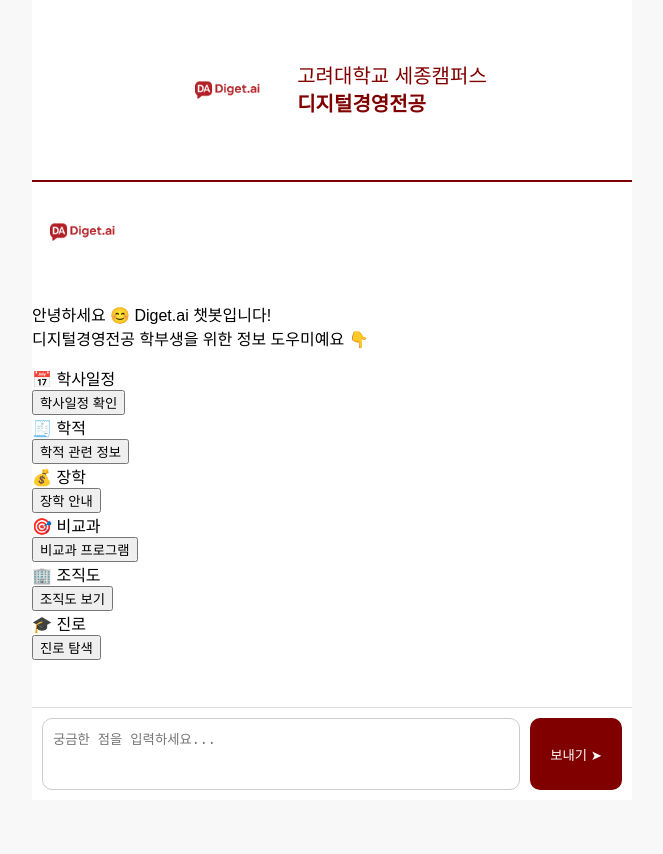
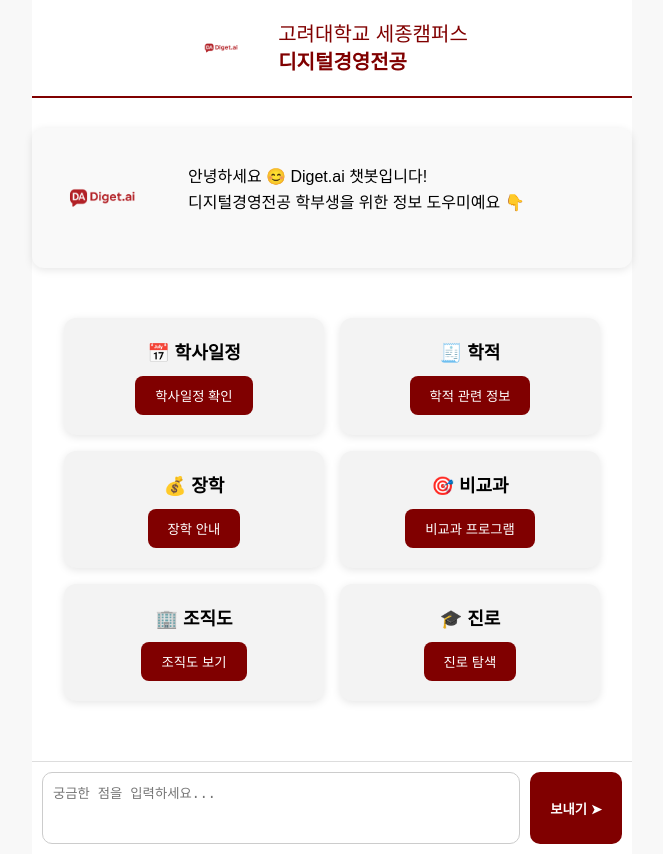
Before and after one commit to channwl/DPT-chatbot, a Django app: page /chatbot/ in a window 1280 px wide. Shown: the whole page, without its empty margins (308-971 px from the left). Before the commit the page ends 790 px from the top, so only its background shows below. Run offline with Django 4.2, Linux system fonts and the light colour scheme.

Commit message:
Update chatbot.html

```diff
--- a/chatbot/templates/chatbot/chatbot.html
+++ b/chatbot/templates/chatbot/chatbot.html
@@ -6,96 +6,93 @@
     <title>디지털경영전공 챗봇</title>
     <link rel="stylesheet" href="{% static 'chatbot/style.css' %}">
     <style>
-    body {
-    font-family: 'Noto Sans KR', sans-serif;
-    background-color: #f8f8f8;
-    margin: 0;
-    padding: 0;
-}
-
-.container {
-    max-width: 600px;
-    margin: 0 auto;
-    background-color: white;
-    min-height: 100vh;
-    display: flex;
-    flex-direction: column;
-    position: relative;
-}
-
-.intro-logo {
-    width: 100px;
-    height: auto;
-    margin-right: 16px;
-}
-
         .header-flex {
             display: flex;
             align-items: center;
             justify-content: center;
-    gap: 20px;
-    padding: 40px 0;
+            padding: 20px;
             border-bottom: 2px solid #800000;
-    text-align: left;
         }
 
         .logo {
-    height: 100px;
-    margin-right: 0;
+            height: 50px;
+            margin-right: 12px;
         }
 
-.header-title-text {
-    font-size: 20px;
+        .header-title {
+            font-size: 24px;
             color: #800000;
-    font-weight: 500;
-    line-height: 1.4;
+            font-weight: bold;
         }
 
-
-#chat-history {
-    flex: 1;
-    overflow-y: auto;
+        .intro-box {
+            display: flex;
+            gap: 20px;
+            margin: 30px 0;
+            background-color: #f9f9f9;
+            border-radius: 12px;
             padding: 20px;
+            box-shadow: 0 2px 8px rgba(0, 0, 0, 0.1);
         }
 
-.message {
-    margin-bottom: 15px;
-    padding: 10px;
-    border-radius: 15px;
-    max-width: 80%;
-    word-wrap: break-word;
+        .intro-box img {
+            width: 100px;
+            height: auto;
         }
 
-.message.user {
-    background-color: #d0e6f7;
-    align-self: flex-end;
-    margin-left: auto;
+        .intro-text {
+            font-size: 16px;
+            line-height: 1.6;
         }
 
-.message.bot {
-    background-color: #f0f0f0;
-    align-self: flex-start;
-    margin-right: auto;
+        .category-box {
+            display: flex;
+            flex-wrap: wrap;
+            gap: 16px;
+            justify-content: center;
+            margin: 20px 0;
         }
 
-.message.bot.loading {
-    background-color: #fff8e1;
+        .category-card {
+            background-color: #f3f3f3;
+            border-radius: 12px;
+            padding: 20px;
+            width: 220px;
+            box-shadow: 0 2px 8px rgba(0, 0, 0, 0.1);
+            display: flex;
+            flex-direction: column;
+            align-items: center;
         }
 
-#chat-form {
-    display: flex;
-    padding: 10px;
-    border-top: 1px solid #ddd;
+        .category-title {
+            font-size: 18px;
+            font-weight: bold;
+            margin-bottom: 12px;
         }
 
-#chat-form textarea {
-    flex: 1;
-    resize: none;
-    padding: 10px;
-    border-radius: 10px;
-    border: 1px solid #ccc;
-    margin-right: 10px;
-    height: 50px;
+        .category-content button {
+            padding: 10px 20px;
+            border: none;
+            border-radius: 8px;
+            background-color: #800000;
+            color: white;
+            cursor: pointer;
+        }
+
+        .category-content button:hover {
+            background-color: #a52a2a;
+        }
+
+        .message.bot, .message.user {
+            white-space: pre-line !important;
+        }
+
+        .bot-icon {
+        height: 35px;
+        width: auto;
+        vertical-align: middle;
+        margin-right: 6px;
+        border-radius: 4px;
     }
 
     #chat-form button {
@@ -105,29 +102,7 @@
         padding: 0 20px;
         border-radius: 10px;
         cursor: pointer;
-}
-
-.loading-icon {
-    height: 30px;
-    vertical-align: middle;
-    margin-right: 5px;
-}
-
-.bot-icon {
-        height: 48px;
-        width: auto;
-        vertical-align: middle;
-        margin-right: 6px;
-        border-radius: 4px;
-}
-
-
-.message.bot {
-    background-color: #f2f2f2; /* 연한 회색 배경 */
-    border-left: 4px solid #800000;
-    color: #333;
-    align-self: flex-start;
-    margin-right: auto;
+        font-weight: bold;
     }
     </style>
 </head>
```
Lines whose indentation alone changed are shown as unchanged.
